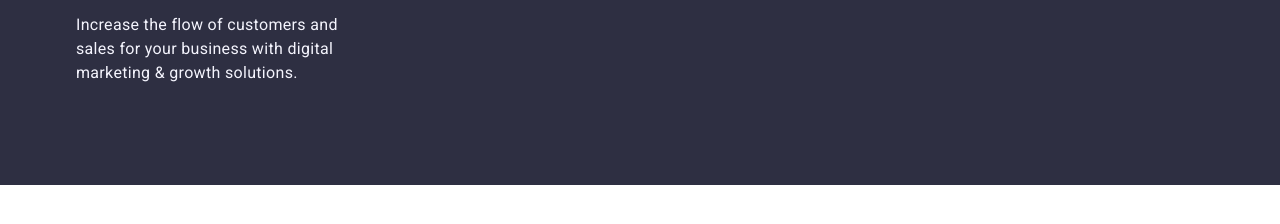
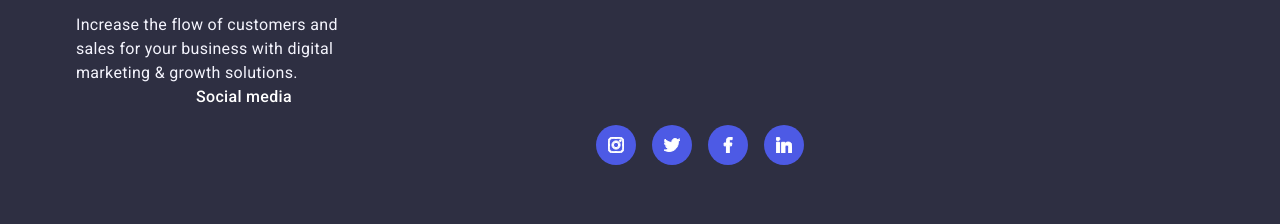
Before and after one commit to allaponomarenko/goit-markup-hw-04, a plain HTML site: page index.html in a window 1280 px wide. Shown: the part 3351-3575 px from the top of the page. Before the commit the page ends 3536 px from the top, so only its background shows below. Drawn offline with nearby package versions, Linux system fonts and the light colour scheme.

Commit message:
footer-casi

```diff
--- a/css/styles.css
+++ b/css/styles.css
@@ -372,7 +372,7 @@ body {
     display: flex;
     align-items: center;
     justify-content: center;
-    background-color: #404BBF;
+    background-color: #4D5AE5;
     border-radius: 50%;
   }
 
@@ -519,7 +519,57 @@ body {
     letter-spacing: 0.02em;
     line-height: 1.5;
     width: 264px;
-    height: 72px;
-    top: 3128px;
-    left: 156px;
+
   }
+
+  .foot {
+
+  }
+
+
+
+  .social-footer {
+    margin-left: 120px;
+
+  }
+
+  .social-footer-text {
+    font-family: Roboto;
+    font-size: 16px;
+    font-weight: 500;
+    line-height: 24px;
+    letter-spacing: 0.02em;
+    text-align: left;
+    color: #FFFFFF;
+    margin-bottom: 16px;
+
+
+  }
+  .social-footer-content {
+    display: flex;
+    justify-content: center;
+    gap: 16px;
+  }
+  .foot-networks {
+    width: 40px;
+    height: 40px;
+  }
+  .foot-icon-link-networks {
+    width: 100%;
+    height: 100%;
+    display: flex;
+    align-items: center;
+    justify-content: center;
+    background-color: #4D5AE5;
+    border-radius: 50%;
+
+  }
+  .foot-icon-networks {
+    fill: #fff;
+    stroke: #FFFFFF;
+    stroke-width: 2;
+  }
+
+  .foot-icon-link-networks:hover {
+    background-color: #31D0AA;
+  }
--- a/index.html
+++ b/index.html
@@ -373,12 +373,45 @@
     </main>
     <!--footer-->
     <footer class="foot-contant">
-      <div class="container">
+      <div class="container foot">
       <a class="logo-footer" href="./index.html"> Web<span class="logo-footer-studio">Studio</span> </a>
       <p class="footer-p">
         Increase the flow of customers and sales for your business with digital
         marketing & growth solutions.
       </p>
+      <div class="social-footer">
+        <p class="social-footer-text">Social media</p>
+        <ul class="social-footer-content">
+          <li class="foot-networks">
+            <a href="" class="foot-icon-link-networks">
+      <svg class="foot-icon-networks" width="16" height="16">
+        <use href="./images/icons.svg.svg#icon-instagram"></use>
+      </svg>
+          </a>
+          </li>
+          <li class="foot-networks">
+            <a href="" class="foot-icon-link-networks">
+      <svg class="foot-icon-networks" width="16" height="16">
+        <use href="./images/icons.svg.svg#icon-twitter"></use>
+      </svg>
+          </a>
+          </li>
+          <li class="foot-networks">
+            <a href="" class="foot-icon-link-networks">
+      <svg class="foot-icon-networks" width="16" height="16">
+        <use href="./images/icons.svg.svg#icon-facebook"></use>
+      </svg>
+          </a>
+          </li>
+          <li class="foot-networks">
+            <a href="" class="foot-icon-link-networks">
+      <svg class="foot-icon-networks" width="16" height="16">
+        <use href="./images/icons.svg.svg#icon-linkedin"></use>
+      </svg>
+          </a>
+          </li>
+        </ul>
+      </div>
     </div>
     </footer>
   </body>
```
